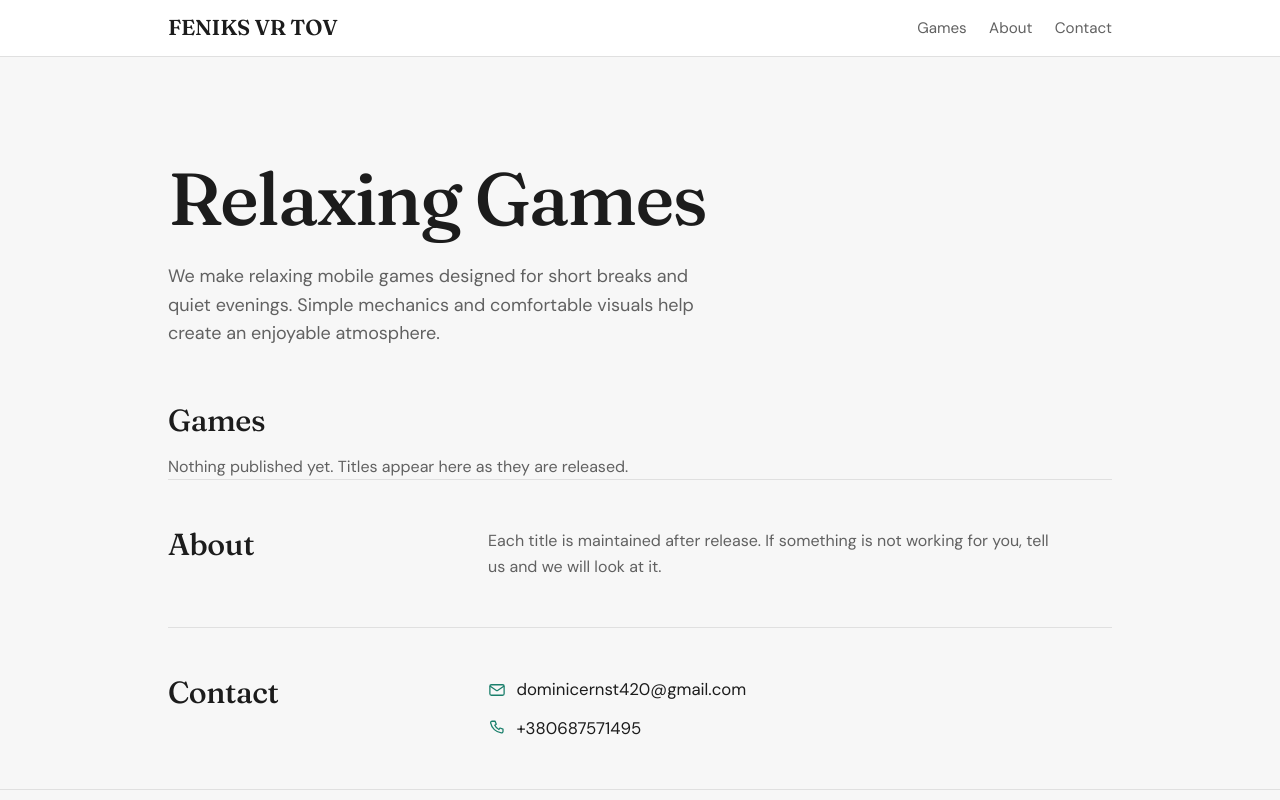
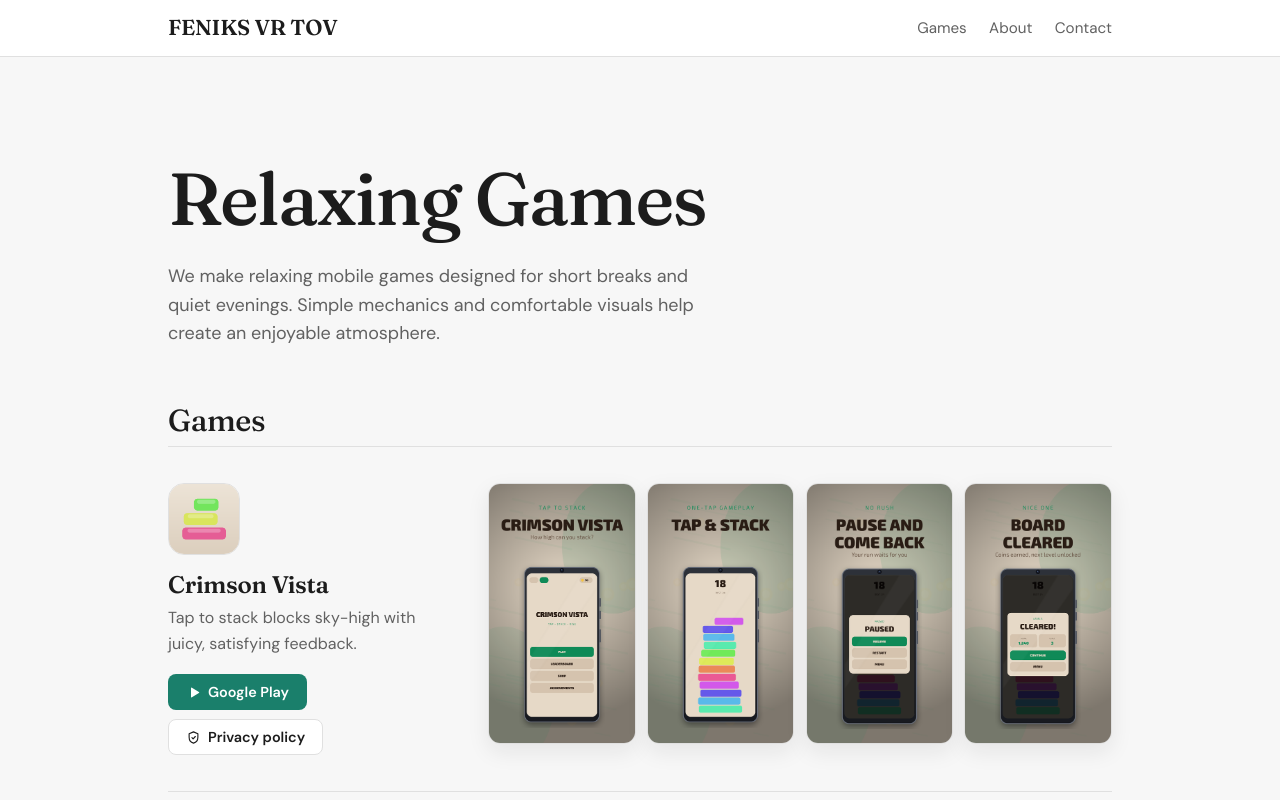
Before and after one commit to dominicernst420-ux/dominicernst420-ux.github.io, a plain HTML site: page index.html in a window 1280 px wide. Shown: the top 800 px of the page. Drawn offline with Linux system fonts and the light colour scheme.

Commit message:
site: feniksvrtov.online

```diff
--- a/index.html
+++ b/index.html
@@ -89,7 +89,15 @@ footer { border-top: 1px solid var(--line); padding: 1.5rem 0 3rem; color: var(-
   </section>
   <section id="games">
     <h2 class="sec">Games</h2>
-      <p class="none">Nothing published yet. Titles appear here as they are released.</p>
+      <article class="game">
+        <div class="info">
+          <img class="icon" src="/icons/crimson-vista.png" alt="" width="72" height="72" loading="lazy">
+          <h3>Crimson Vista</h3>
+          <p class="short">Tap to stack blocks sky-high with juicy, satisfying feedback.</p>
+          <p class="actions"><a class="btn btn-play" href="https://play.google.com/store/apps/details?id=com.Vertex42.CrimsonVista"><svg viewBox="0 0 24 24" fill="currentColor" aria-hidden="true"><path d="M8 5.14v13.72a1 1 0 0 0 1.5.86l11.14-6.86a1 1 0 0 0 0-1.72L9.5 4.28A1 1 0 0 0 8 5.14Z"/></svg>Google Play</a><a class="btn btn-ghost" href="/crimson-vista/"><svg viewBox="0 0 24 24" fill="none" stroke="currentColor" stroke-width="1.8" stroke-linecap="round" stroke-linejoin="round" aria-hidden="true"><path d="M12 3l7 3v5.5c0 4.3-2.9 8.3-7 9.5-4.1-1.2-7-5.2-7-9.5V6l7-3Z"/><path d="M9.5 12.2l1.9 1.9 3.5-3.7"/></svg>Privacy policy</a></p>
+        </div>
+        <div class="shots"><img src="/shots/crimson-vista_1.png" alt="Crimson Vista screenshot 1" loading="lazy" decoding="async"><img src="/shots/crimson-vista_2.png" alt="Crimson Vista screenshot 2" loading="lazy" decoding="async"><img src="/shots/crimson-vista_3.png" alt="Crimson Vista screenshot 3" loading="lazy" decoding="async"><img src="/shots/crimson-vista_4.png" alt="Crimson Vista screenshot 4" loading="lazy" decoding="async"></div>
+      </article>
   </section>
   <section id="about" class="cols">
     <h2>About</h2>
```
Also changed, not shown: app-ads.txt (added), icons/crimson-vista.png (added), shots/crimson-vista_1.png (added), shots/crimson-vista_2.png (added), shots/crimson-vista_3.png (added), shots/crimson-vista_4.png (added).
